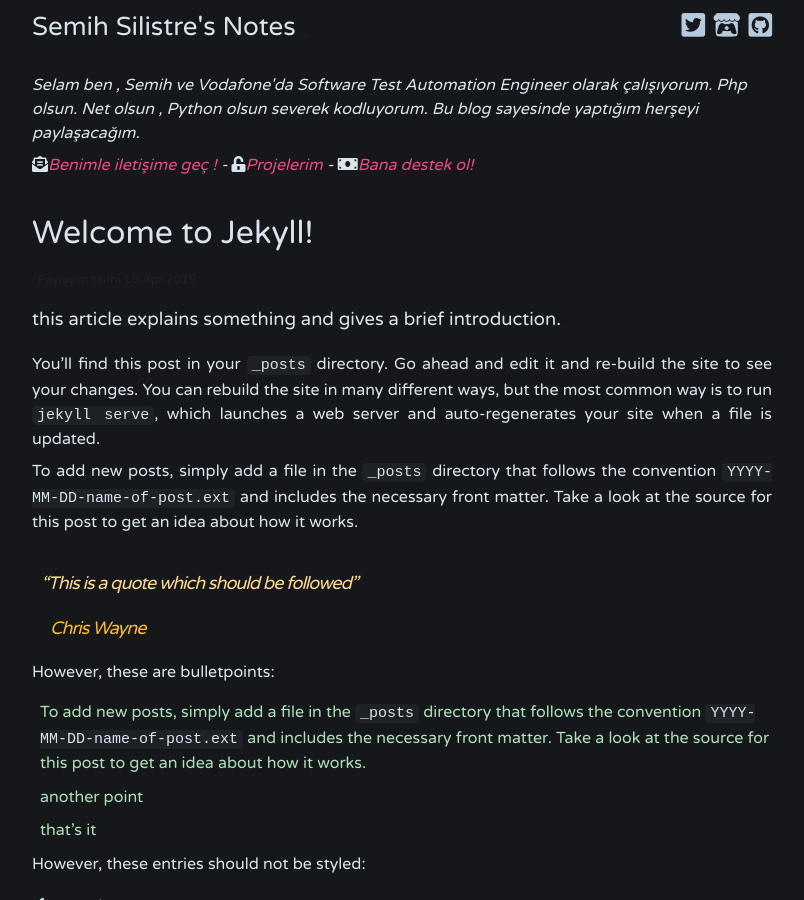
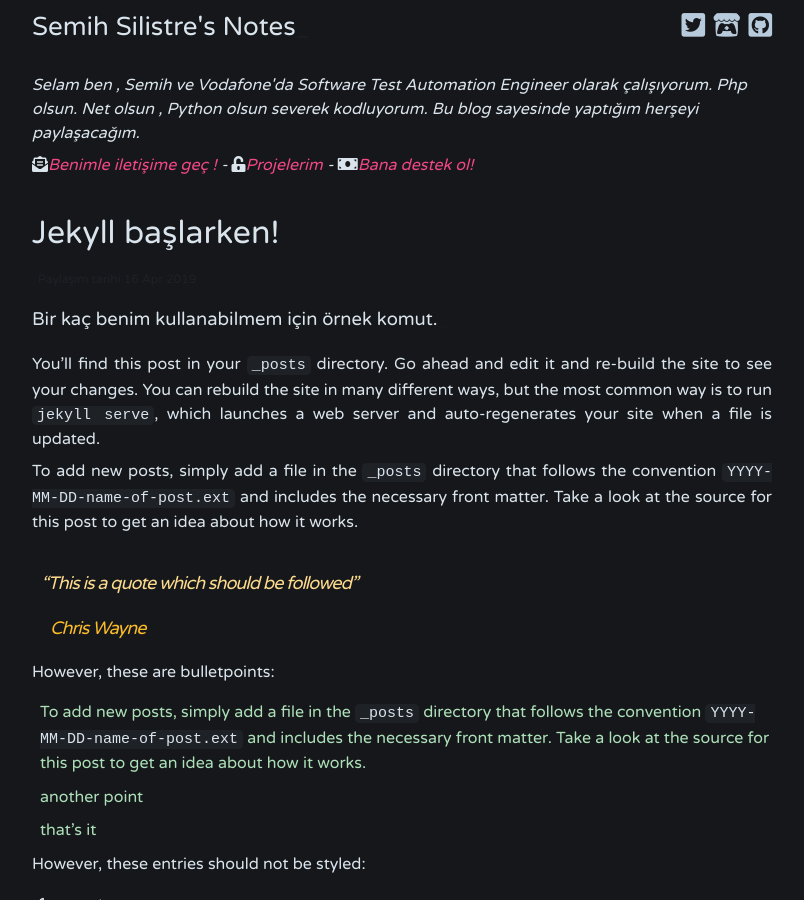
Before and after one commit to bitbrain/jekyll-dash, a Jekyll site: the page built from _posts/2019-04-16-welcome-to-jekyll2.md, in a window 1280 px wide and 900 px high. Shown: the whole window, without its empty margins (238-1042 px from the left). Built offline with Jekyll 4.4.1, drawn with Linux system fonts in a browser that asks for light colours; comment, search, counter and statistics services are not loaded.

Commit message:
Update 2019-04-16-welcome-to-jekyll2.md

```diff
--- a/_posts/2019-04-16-welcome-to-jekyll2.md
+++ b/_posts/2019-04-16-welcome-to-jekyll2.md
@@ -1,8 +1,8 @@
 ---
 layout: post
-title:  "Welcome to Jekyll!"
-description: this article explains something and gives a brief introduction.
-tags: welcome introduction
+title:  "Jekyll başlarken!"
+description: Bir kaç benim kullanabilmem için örnek komut.
+tags: Jekyll Blog
 ---
 You’ll find this post in your `_posts` directory. Go ahead and edit it and re-build the site to see your changes. You can rebuild the site in many different ways, but the most common way is to run `jekyll serve`, which launches a web server and auto-regenerates your site when a file is updated.
 
```
